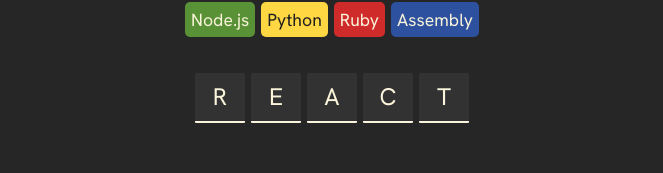
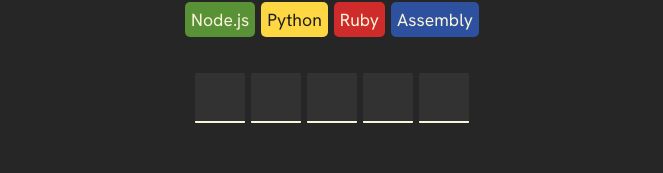
Before and after one commit to ajburrows/programming-hangman, a React (Vite) app: page / in a window 1280 px wide. Shown: the part 399-572 px from the top of the page, without its empty margins (308-971 px from the left). Built offline with nearby package versions, Linux system fonts and the light colour scheme.

Commit message:
Display letters when guessed correctly

```diff
--- a/src/App.jsx
+++ b/src/App.jsx
@@ -27,7 +27,7 @@
 
   console.log(guessedLetters)
   const letterSpans = currentWord.split("").map((letter, index) =>
-    <span className="letter" key={index}>{letter.toUpperCase()}</span>
+      <span className="letter" key={index}>{guessedLetters.includes(letter.toUpperCase()) ? letter.toUpperCase() : null}</span>
   )
 
   const keyboardButtons = alphabet.split("").map(letter => {
```
